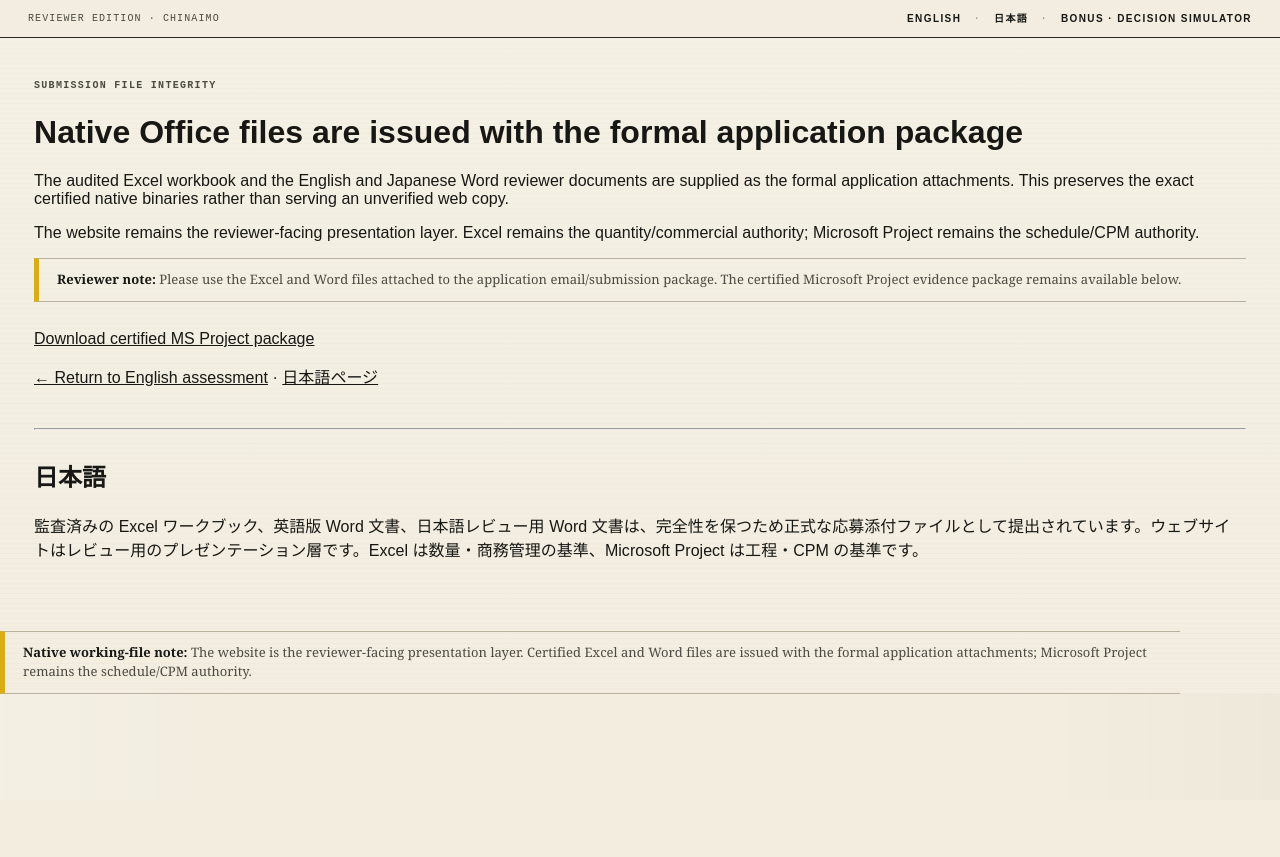
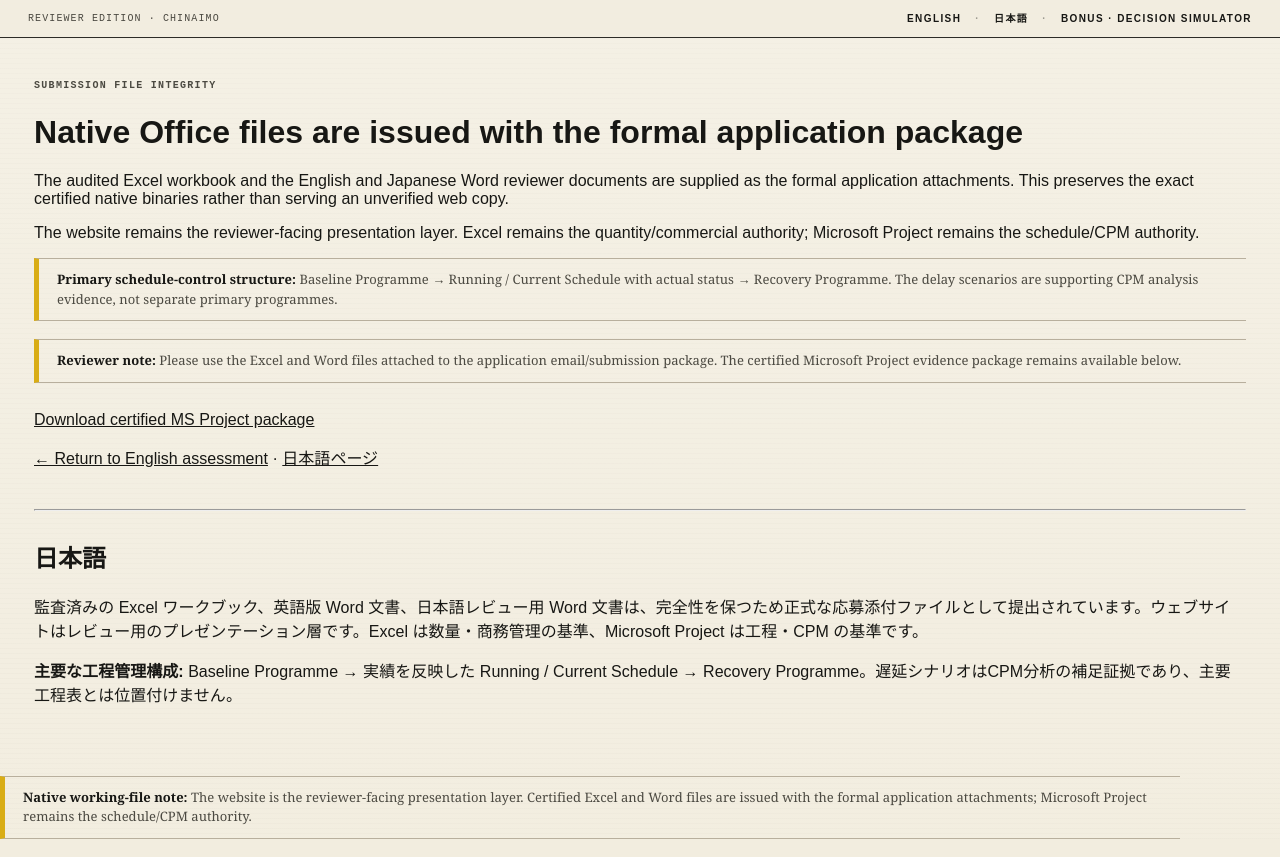
Before and after one commit to michaelfutol/Michael-Futol-Chinaimo-Project-Controls, a Next.js app: page /submission-files in a window 1280 px wide. Before the commit the page ends 800 px from the top, so only its background shows below. Built offline with nearby package versions, Linux system fonts and the light colour scheme.

Commit message:
submission: surface three-state schedule hierarchy

```diff
--- a/app/submission-files/page.tsx
+++ b/app/submission-files/page.tsx
@@ -5,6 +5,9 @@ export default function SubmissionFilesPage(){
     <p>The audited Excel workbook and the English and Japanese Word reviewer documents are supplied as the formal application attachments. This preserves the exact certified native binaries rather than serving an unverified web copy.</p>
     <p>The website remains the reviewer-facing presentation layer. Excel remains the quantity/commercial authority; Microsoft Project remains the schedule/CPM authority.</p>
     <div className="notice" style={{marginTop:'24px'}}>
+      <b>Primary schedule-control structure:</b> Baseline Programme → Running / Current Schedule with actual status → Recovery Programme. The delay scenarios are supporting CPM analysis evidence, not separate primary programmes.
+    </div>
+    <div className="notice" style={{marginTop:'16px'}}>
       <b>Reviewer note:</b> Please use the Excel and Word files attached to the application email/submission package. The certified Microsoft Project evidence package remains available below.
     </div>
     <p style={{marginTop:'28px'}}><a className="button" href="/downloads/Michael_Futol_Chinaimo_MSProject_Package.zip">Download certified MS Project package</a></p>
@@ -12,5 +15,6 @@ export default function SubmissionFilesPage(){
     <hr style={{margin:'40px 0 28px'}} />
     <h2>日本語</h2>
     <p>監査済みの Excel ワークブック、英語版 Word 文書、日本語レビュー用 Word 文書は、完全性を保つため正式な応募添付ファイルとして提出されています。ウェブサイトはレビュー用のプレゼンテーション層です。Excel は数量・商務管理の基準、Microsoft Project は工程・CPM の基準です。</p>
+    <p><b>主要な工程管理構成:</b> Baseline Programme → 実績を反映した Running / Current Schedule → Recovery Programme。遅延シナリオはCPM分析の補足証拠であり、主要工程表とは位置付けません。</p>
   </main>;
 }
```
